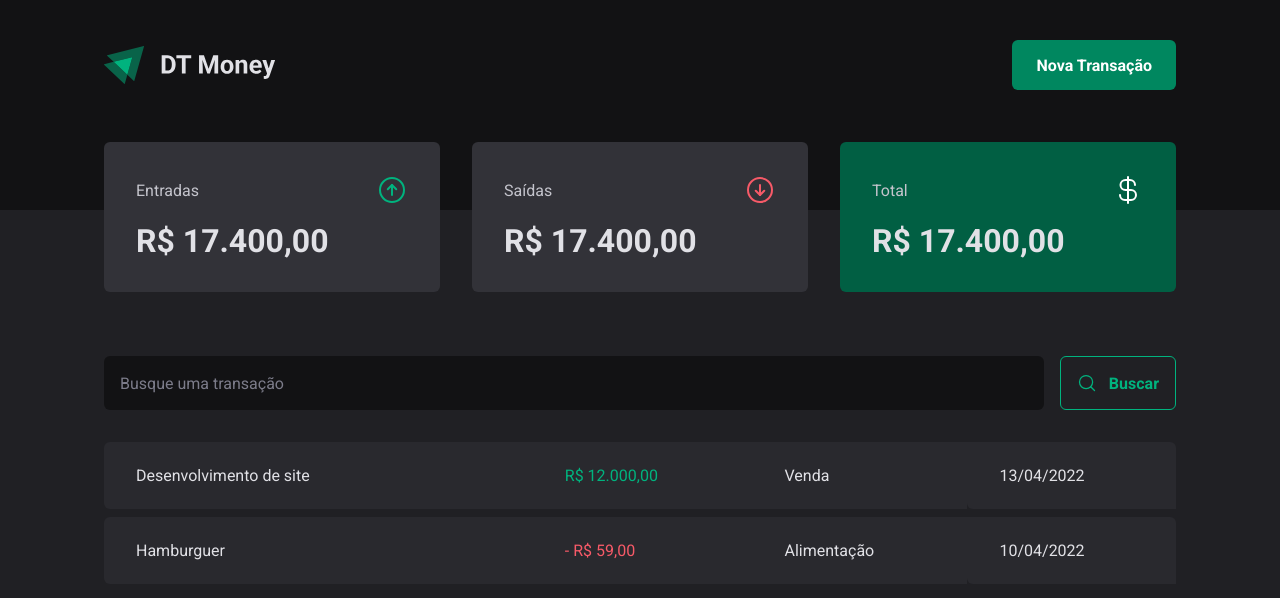
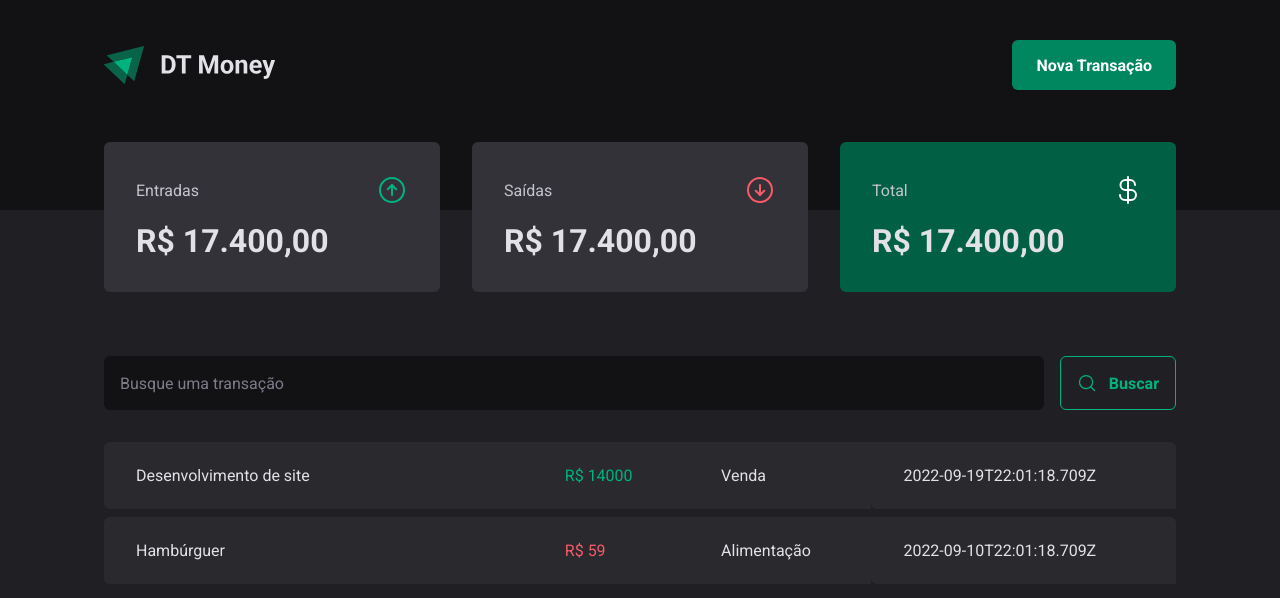
Before and after one commit to joaohenrik03/dt-money, a React (Vite) app: page / in a window 1280 px wide. Shown: the top 598 px of the page. Built offline with nearby package versions, Linux system fonts and the light colour scheme; data requests are answered from the project's data file.

Commit message:
Created transaction context.

```diff
--- a/src/App.tsx
+++ b/src/App.tsx
@@ -1,4 +1,5 @@
 import { ThemeProvider } from "styled-components";
+import { TransactionsProvider } from "./contexts/TransactionsContext";
 import { Transactions } from "./pages/Transactions";
 import { GlobalStyle } from "./styles/global";
 import { defaultTheme } from "./styles/themes/default";
@@ -6,8 +7,10 @@ import { defaultTheme } from "./styles/themes/default";
 export function App() {
   return (
     <ThemeProvider theme={defaultTheme}>
-      <GlobalStyle />
-      <Transactions />
+      <TransactionsProvider>
+        <GlobalStyle />
+        <Transactions />
+      </TransactionsProvider>
     </ThemeProvider>
   )
 }
--- /dev/null
+++ b/src/contexts/TransactionsContext.tsx
@@ -0,0 +1,43 @@
+import { Children, createContext, ReactNode, useEffect, useState } from "react";
+
+type TransactionType = {
+  id: number;
+  category: string;
+  description: string;
+  createdAt: string;
+  type: 'income' | 'outcome';
+  price: number;
+}
+
+interface TransactionsContextType {
+  transactions: TransactionType[];
+}
+
+interface TransactionsProviderProps {
+  children: ReactNode;
+}
+
+export const TransactionsContext = createContext({} as TransactionsContextType);
+
+export function TransactionsProvider({ children }: TransactionsProviderProps) {
+  const [transactions, setTransactions] = useState<TransactionType[]>([]);
+
+  async function loadTransactions() {
+    const response = await fetch('http://localhost:3000/transactions');
+    const data = await response.json()
+
+    setTransactions(data)
+  }
+
+  useEffect(() => {
+    loadTransactions();
+  }, [])
+
+  return (
+    <TransactionsContext.Provider
+      value={{ transactions: transactions }}
+    >
+      {children}
+    </TransactionsContext.Provider>
+  )
+}
--- a/src/pages/Transactions/index.tsx
+++ b/src/pages/Transactions/index.tsx
@@ -1,5 +1,7 @@
+import { useContext, useEffect, useState } from "react";
 import { Header } from "../../components/Header";
 import { Summary } from "../../components/Summary";
+import { TransactionsContext } from "../../contexts/TransactionsContext";
 import { SearchForm } from "./components/SearchForm";
 import {
   PriceHighlight,
@@ -8,6 +10,8 @@ import {
 } from "./styles";
 
 export function Transactions() {
+  const { transactions } = useContext(TransactionsContext);
+
   return (
     <>
       <Header />
@@ -18,18 +22,16 @@ export function Transactions() {
 
         <TransactionsTable>
           <tbody>
-            <tr>
-              <td width="40%">Desenvolvimento de site</td>
-              <td><PriceHighlight variant="income">R$ 12.000,00</PriceHighlight></td>
-              <td>Venda</td>
-              <td>13/04/2022</td>
-            </tr>
-            <tr>
-              <td>Hamburguer</td>
-              <td><PriceHighlight variant="outcome">- R$ 59,00</PriceHighlight></td>
-              <td>Alimentação</td>
-              <td>10/04/2022</td>
-            </tr>
+            {transactions.map((transaction) => {
+              return (
+                <tr key={transaction.id}>
+                  <td width="40%">{transaction.description}</td>
+                  <td><PriceHighlight variant={transaction.type}>R$ {transaction.price}</PriceHighlight></td>
+                  <td>{transaction.category}</td>
+                  <td>{transaction.createdAt}</td>
+                </tr>
+              )
+            })}
           </tbody>
         </TransactionsTable>
       </TransactionsContainer>
```
